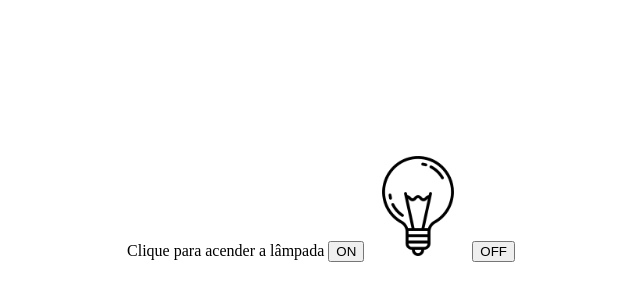
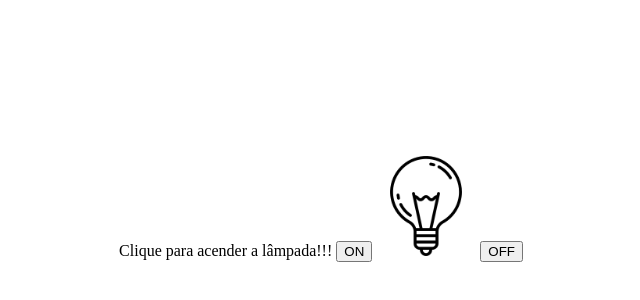
Before and after one commit to williamarcondes/luz, a plain HTML site: page index.html in a window 1280 px wide. Shown: the part 44-344 px from the top of the page, without its empty margins (319-959 px from the left). Drawn offline with Linux system fonts and the light colour scheme.

Commit message:
Update index.html

```diff
--- a/index.html
+++ b/index.html
@@ -2,7 +2,7 @@
 <html>
 <body>
   <div style="text-align:center;margin:200px">
-    Clique para acender a lâmpada
+    Clique para acender a lâmpada!!!
     <button onclick="document.getElementById('lampadaImg').src='lampada-on.png'">ON</button>
     <img id="lampadaImg" src="lampada-off.png" style="width:100px">
     <button onclick="document.getElementById('lampadaImg').src='lampada-off.png'">OFF</button>
```
